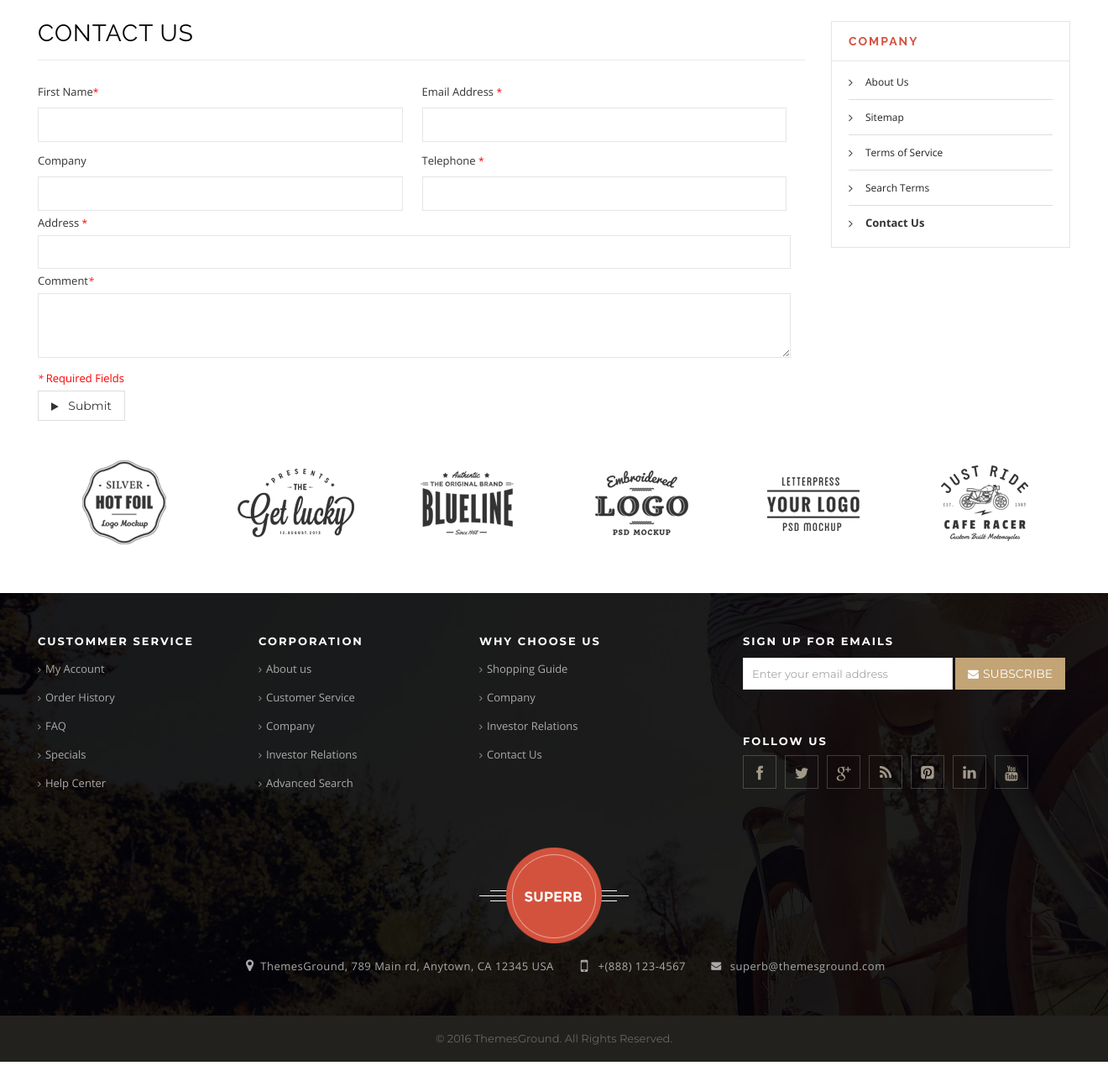
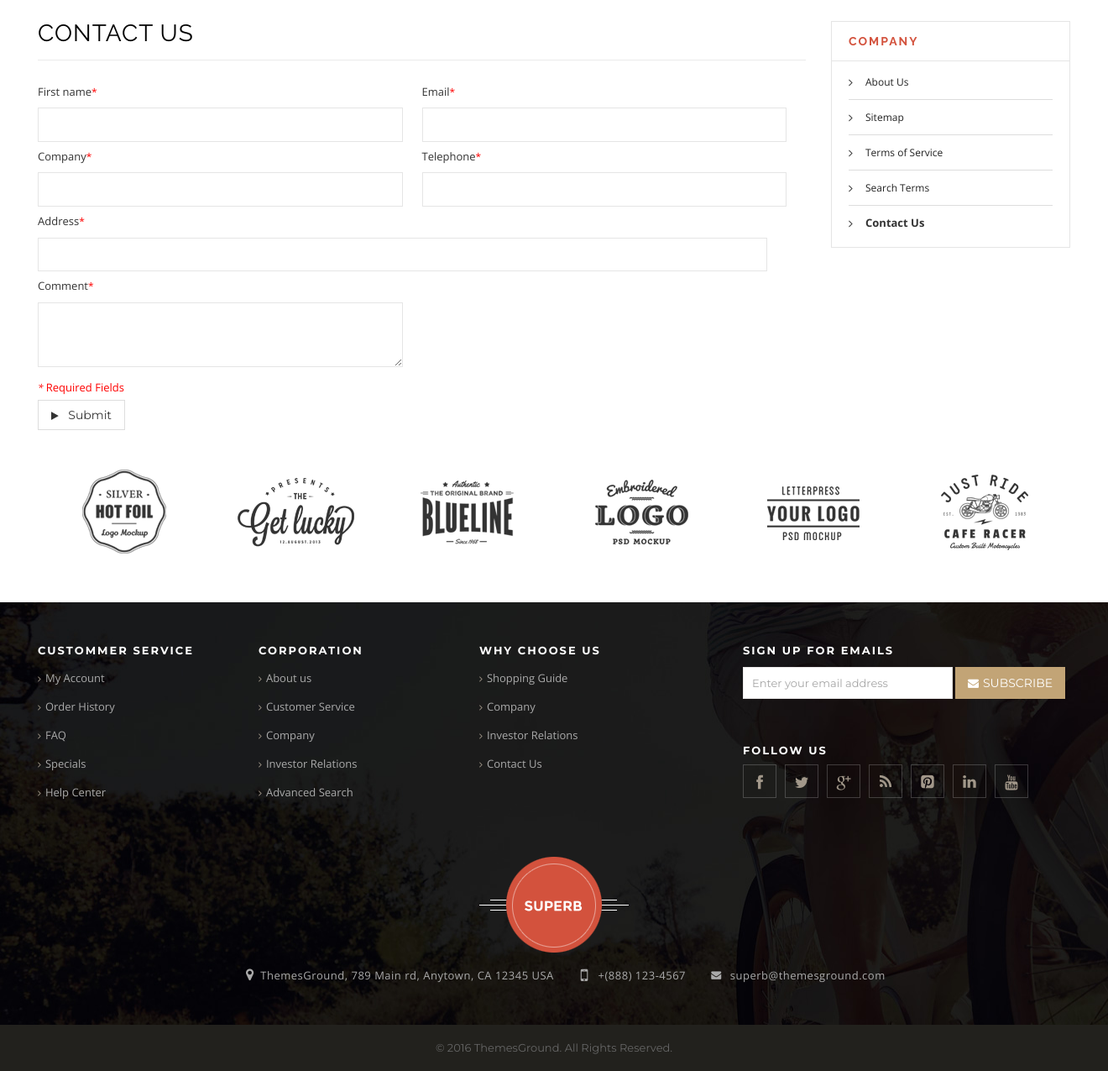
Before and after one commit to Abdiev003/superB-ecommerce, a Django app: page /contact-us/ in a window 1320 px wide; the page is wider, and only the part inside the window is pictured. Shown: the part 210-1485 px from the top of that part at 84% size. Run offline with Django 3.2, Linux system fonts and the light colour scheme; some libraries are stand-ins or nearby versions.

Commit message:
Contact-us created model and form

```diff
--- a/core/forms.py
+++ b/core/forms.py
@@ -44,6 +44,32 @@ class ContactForm(forms.ModelForm):
             'maxlength': 13,
         })
     )
+    address = forms.CharField(
+        required=True,
+        widget=forms.TextInput(attrs={
+            'class': 'input-text',
+            'id': 'billing:address',
+            'title': 'Street Address',
+            'name': 'billing:address',
+            'maxlength': 254,
+        })
+    )
+    comment = forms.CharField(
+        required=True,
+        widget=forms.Textarea(attrs={
+            'class': 'input-text',
+            'id': 'comment',
+            'title': 'Comment',
+            'name': 'comment',
+            'cols': '5',
+            'rows': '3'
+        })
+    )
+
+    class Meta:
+        model = Contact
+        fields = ('first_name', 'email', 'company',
+                 'telephone', 'address', 'comment')
 
 
 class SubscribeForm(forms.ModelForm):
--- a/core/templates/contact_us.html
+++ b/core/templates/contact_us.html
@@ -29,43 +29,25 @@
                       <input type="hidden" id="billing:address_id">
                       <ul>
                         <li>
+                          {% for field in form %}
+                          {% if forloop.counter0 == 4 %}
+                          <div class="customer-name">
+                            <div class="input-box name-firstname" style="width: 100%;">
+                              <label for="{{ field.id }}"> {{ field.label }}<span class="required">*</span></label>
+                              <br>
+                              {{ field }}
+                            </div>
+                          </div>
+                          {% else %}
                           <div class="customer-name">
                             <div class="input-box name-firstname">
-                              <label for="billing:firstname"> First Name<span class="required">*</span></label>
+                              <label for="{{ field.id }}"> {{ field.label }}<span class="required">*</span></label>
                               <br>
-                              <input type="text" id="billing:firstname" name="" title="First Name" class="input-text ">
-                            </div>
-                            <div class="input-box name-email">
-                              <label for="billing:email"> Email Address <span class="required">*</span> </label>
-                              <br>
-                              <input type="text" id="billing:email" name="" title="Email Address" class="input-text">
+                              {{ field }}
                             </div>
                           </div>
-                        </li>
-                        <li>
-                          <div class="input-box">
-                            <label for="billing:company">Company</label>
-                            <br>
-                            <input type="text" id="billing:company" name="" title="Company" class="input-text">
-                          </div>
-                          <div class="input-box">
-                            <label for="billing:telephone">Telephone <span class="required">*</span></label>
-                            <br>
-                            <input type="text" name="" id="billing:telephone" title="Telephone" class="input-text">
-                          </div>
-                        </li>
-                        <li>
-                          <label for="billing:street1">Address <span class="required">*</span></label>
-                          <br>
-                          <input type="text" title="Street Address" name="" class="input-text">
-                        </li>
-                        <li class="">
-                          <label for="comment">Comment<em class="required">*</em></label>
-                          <br>
-                          <div style="float:none" class="">
-                            <textarea name="" id="comment" title="Comment" class="input-text" cols="5"
-                              rows="3"></textarea>
-                          </div>
+                          {% endif %}
+                          {% endfor %}
                         </li>
                       </ul>
                     </fieldset>
--- a/core/views.py
+++ b/core/views.py
@@ -3,8 +3,8 @@ from django.contrib.messages import success, error
 from django.urls import reverse_lazy
 from django.views.generic import CreateView, TemplateView
 
-from core.models import Subscribe
-from core.forms import SubscribeForm
+from core.models import Subscribe, Contact
+from core.forms import SubscribeForm, ContactForm
 
 
 def index(request):
@@ -15,8 +15,16 @@ def about(request):
     return render(request, 'about_us.html')
 
 
-class ContactView(TemplateView):
+class ContactView(CreateView):
     template_name = 'contact_us.html'
+    form_class = ContactForm
+    model = Contact
+    success_url = reverse_lazy('core:contact-us')
+
+    def form_valid(self, form):
+        success(
+            self.request, 'We appreciate you contacting us/ [SuperB]. One of our colleagues will get back in touch with you soon!Have a great day!')
+        return super().form_valid(form)
 
 
 class SubscribeView(CreateView):
```
Also changed, not shown: db.sqlite3.
